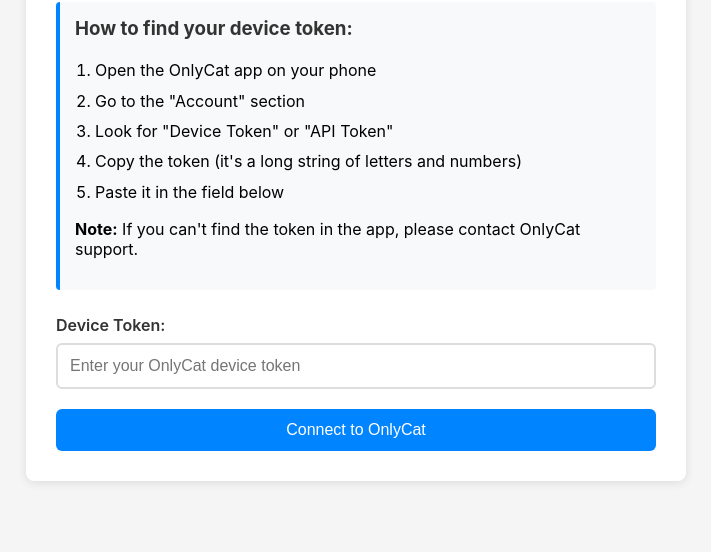
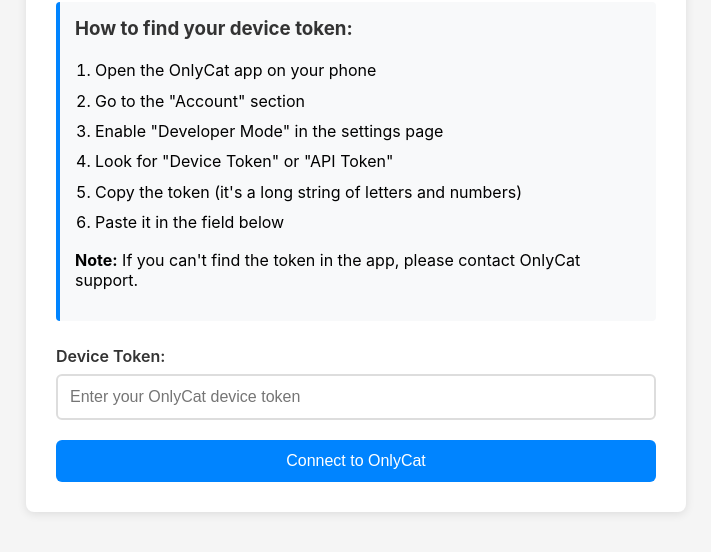
Before and after one commit to erdebee/onlycat-homey, a website: page drivers/onlycat/pair/token_input.html in a window 1280 px wide. Shown: the part 128-680 px from the top of the page, without its empty margins (284-995 px from the left). Drawn offline with Linux system fonts and the light colour scheme.

Commit message:
Update readme

```diff
--- a/drivers/onlycat/pair/token_input.html
+++ b/drivers/onlycat/pair/token_input.html
@@ -116,6 +116,7 @@
             <ol>
                 <li>Open the OnlyCat app on your phone</li>
                 <li>Go to the "Account" section</li>
+                <li>Enable "Developer Mode" in the settings page</li>
                 <li>Look for "Device Token" or "API Token"</li>
                 <li>Copy the token (it's a long string of letters and numbers)</li>
                 <li>Paste it in the field below</li>
```
Also changed, not shown: README.md.
